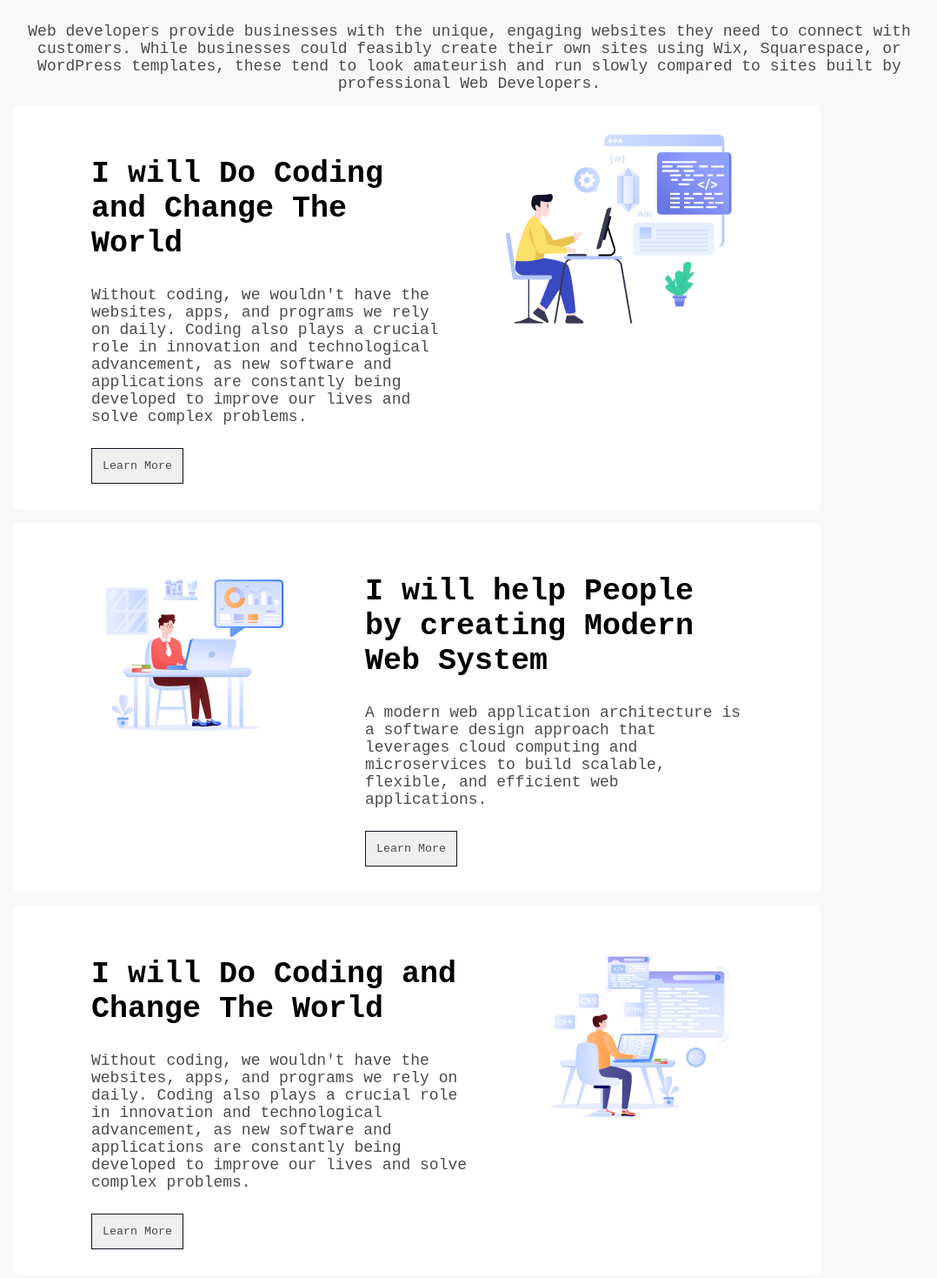
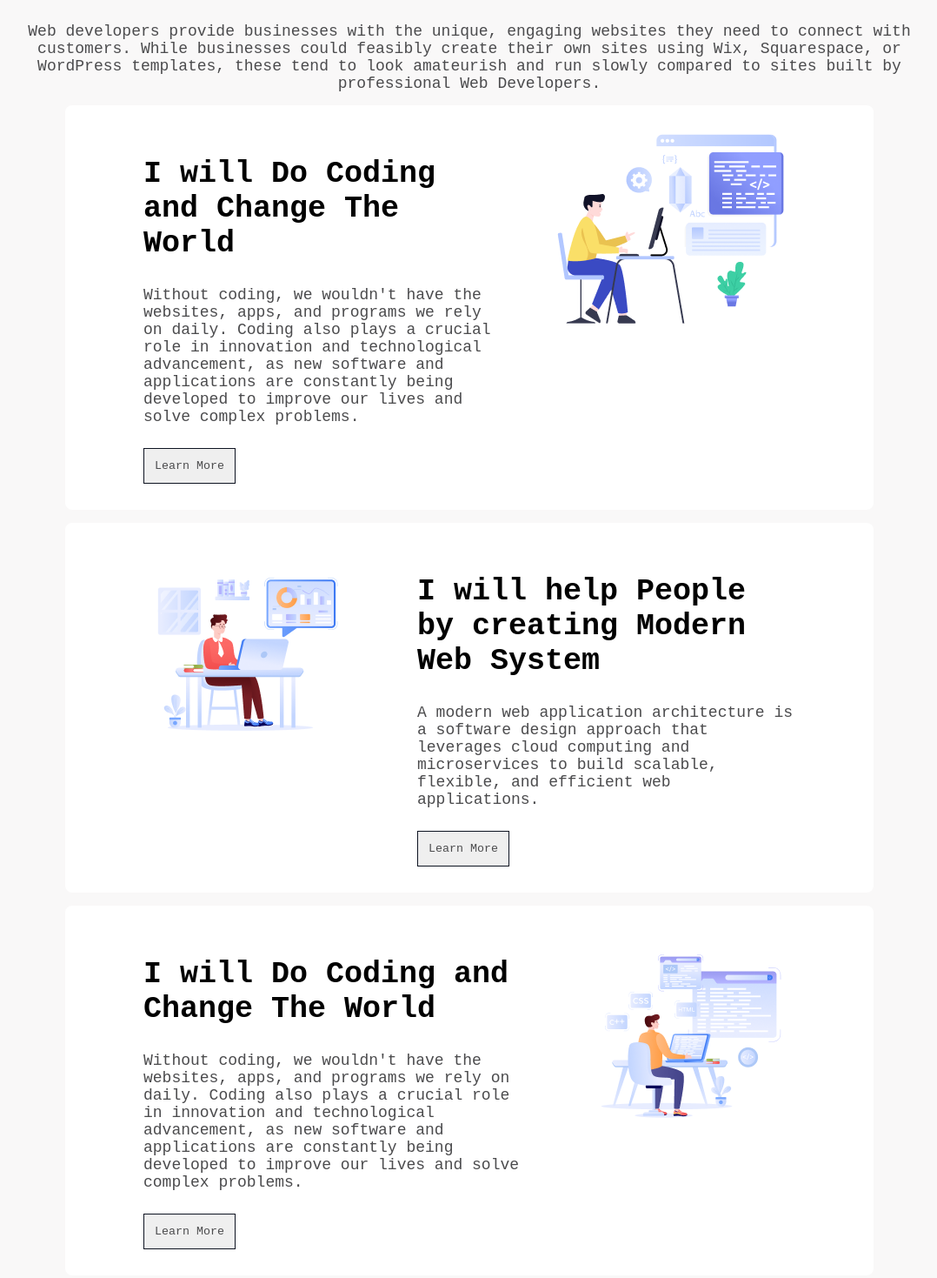
Before and after one commit to Sunil96150/assignment-1, a plain HTML site: page index.html in a window 1280 px wide. Shown: the part 661-2130 px from the top of the page at 87% size, without its empty margins (73-1151 px from the left). Drawn offline with Linux system fonts and the light colour scheme; a web font is replaced by a local one.

Commit message:
now its final

```diff
--- a/css/style.css
+++ b/css/style.css
@@ -88,12 +88,14 @@ html{
 .coding-world{
     margin:15px 50px;
     width: 750px;
+    /* height: 100px; */
     display: flex;
     justify-content: space-around;
     gap:10%;
     padding: 30px 90px;
     background-color: white;
     border-radius: 8px;
+    margin-left: 110PX;
 }
 
 
@@ -130,6 +132,7 @@ html{
     padding: 30px 90px;
     background-color: white;
     border-radius: 8px;
+    margin-left: 110PX;
 }
 
 .modern-web-header{
```
